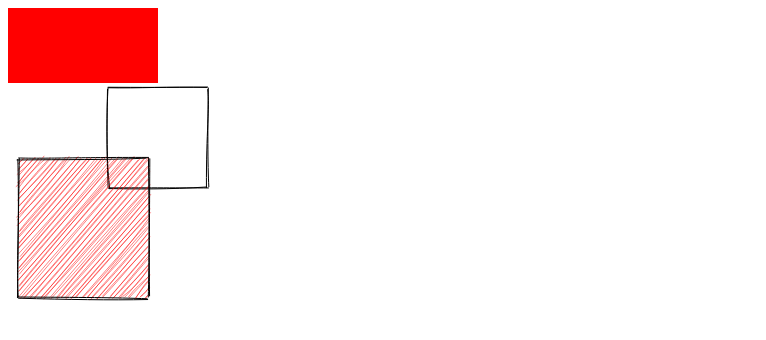
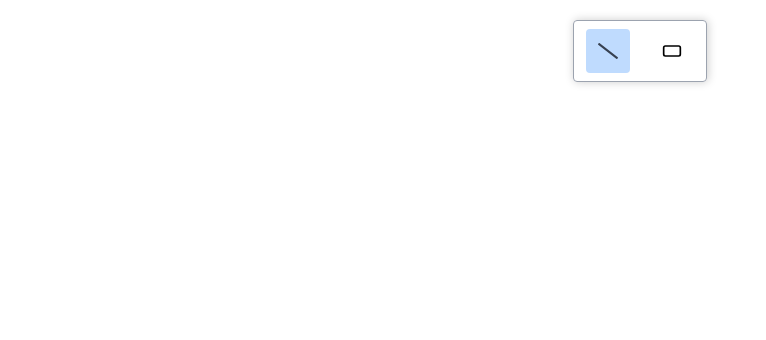
Before and after one commit to Pradeep4157/White-Board-Proj, a React (Create React App) app: page / in a window 1280 px wide. Shown: the top 340 px of the page, without its empty margins (0-766 px from the left). Built offline with nearby package versions, Linux system fonts and the light colour scheme.

Commit message:
done with tailwind setup and toolbar..

```diff
--- /dev/null
+++ b/postcss.config.js
@@ -0,0 +1,6 @@
+module.exports = {
+  plugins: {
+    tailwindcss: {},
+    autoprefixer: {},
+  },
+}
--- a/src/App.js
+++ b/src/App.js
@@ -1,8 +1,14 @@
 import { useRef, useEffect } from "react";
 import rough from "roughjs";
 import Board from "./components/board";
+import ToolBar from "./components/ToolBar";
 function App() {
-  return <Board />;
+  return (
+    <div>
+      <ToolBar />
+      {/* <Board /> */}
+    </div>
+  );
 }
 
 export default App;
--- /dev/null
+++ b/src/components/ToolBar/index.js
@@ -0,0 +1,43 @@
+import React, { useState } from "react";
+import classes from "./index.module.css";
+import cx from "classnames";
+import {
+  FaSlash,
+  FaRegCircle,
+  FaEraser,
+  FaArrowRight,
+  FaDownload,
+  FaFont,
+  FaPaintBrush,
+  FaUndoAlt,
+  FaRedoAlt,
+} from "react-icons/fa";
+import { LuRectangleHorizontal } from "react-icons/lu";
+const Toolbar = () => {
+  const [activeToolItem, setActiveToolItem] = useState("LINE");
+  return (
+    <div className={classes.container}>
+      <div
+        className={cx(classes.toolItem, {
+          [classes.active]: activeToolItem === "LINE",
+        })}
+        onClick={() => {
+          setActiveToolItem("LINE");
+        }}
+      >
+        <FaSlash />
+      </div>
+      <div
+        className={cx(classes.toolItem, {
+          [classes.active]: activeToolItem === "RECTANGLE",
+        })}
+        onClick={() => {
+          setActiveToolItem("RECTANGLE");
+        }}
+      >
+        <LuRectangleHorizontal />
+      </div>
+    </div>
+  );
+};
+export default Toolbar;
--- /dev/null
+++ b/src/components/ToolBar/index.module.css
@@ -0,0 +1,21 @@
+.container{
+    @apply absolute left-1/2 top-5 px-3 py-2 flex rounded border border-gray-400;
+    transform: translateX(-50%);
+    box-shadow: 1px 0 10px rgba(0,0,0,0.2);
+}
+.toolItem{
+    @apply flex justify-center items-center text-xl p-3 text-black mr-5 cursor-pointer;
+}
+
+.toolItem:last-child{
+    @apply mr-0;
+}
+.toolItem:hover{
+    @apply bg-blue-50 text-gray-700 rounded;
+}
+.toolItem:active{
+    @apply bg-blue-200 text-gray-700 rounded;
+}
+.active {
+    @apply bg-blue-200 text-gray-700 rounded;
+}
--- a/src/components/board/index.js
+++ b/src/components/board/index.js
@@ -4,20 +4,12 @@ function Board() {
   const canvasRef = useRef();
   useEffect(() => {
     const canvas = canvasRef.current;
-    canvas.width = window.innerWidth;
+    canvas.widht = window.innerWidth;
     canvas.height = window.innerHeight;
     const context = canvas.getContext("2d");
     context.fillStyle = "red";
-    context.fillRect(0, 0, 150, 75);
-    // making shapes using roughjs..
-    const roughCanvas = rough.canvas(canvas);
-    const generator = roughCanvas.generator;
-    let rect1 = generator.rectangle(100, 80, 100, 100);
-    let rect2 = generator.rectangle(10, 150, 130, 140, { fill: "red" });
-    roughCanvas.draw(rect1);
-    roughCanvas.draw(rect2);
-  }, []);
+    context.fillRect(0, 0, 100, 100);
+  });
   return <canvas ref={canvasRef}></canvas>;
 }
-
 export default Board;
--- a/src/index.css
+++ b/src/index.css
@@ -1,4 +1,7 @@
-/* body {
+@tailwind base;
+@tailwind components;
+@tailwind utilities;
+body {
   margin: 0;
   font-family: -apple-system, BlinkMacSystemFont, 'Segoe UI', 'Roboto', 'Oxygen',
     'Ubuntu', 'Cantarell', 'Fira Sans', 'Droid Sans', 'Helvetica Neue',
@@ -10,4 +13,4 @@
 code {
   font-family: source-code-pro, Menlo, Monaco, Consolas, 'Courier New',
     monospace;
-} */
+}
--- /dev/null
+++ b/tailwind.config.js
@@ -0,0 +1,8 @@
+/** @type {import('tailwindcss').Config} */
+module.exports = {
+  content: ["./src/**/*.{js,jsx,ts,tsx}"],
+  theme: {
+    extend: {},
+  },
+  plugins: [],
+};
```
Also changed, not shown: package.json (+7 -0 lines), 1 other file (tests, documents, lock files or other folders).
